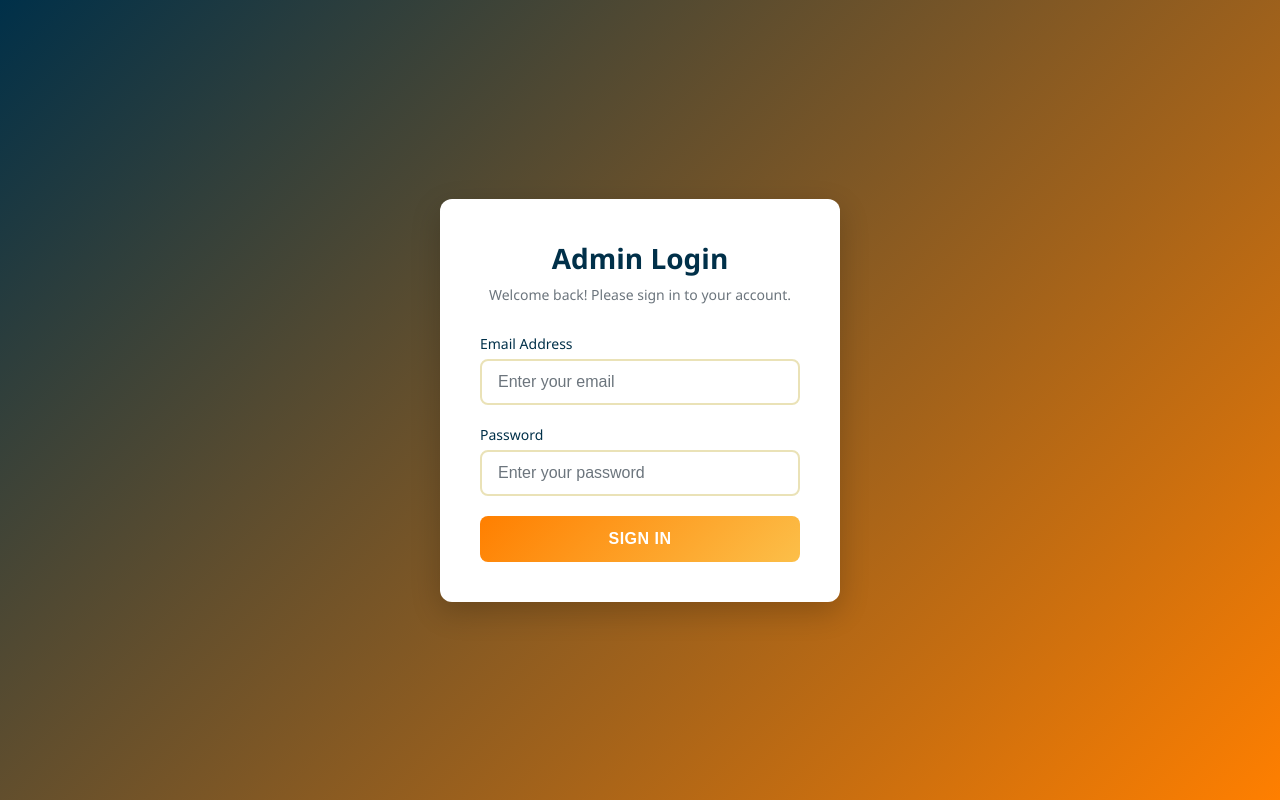
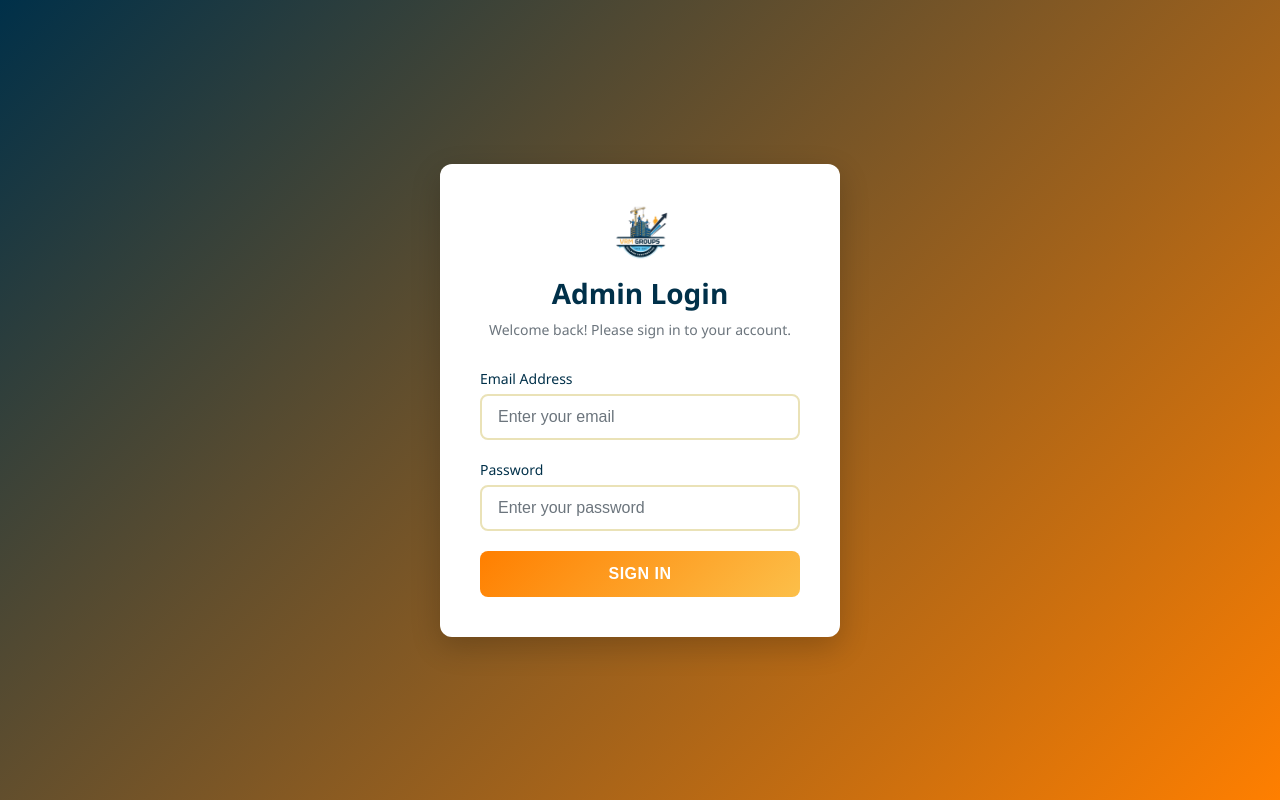
Before and after one commit to SpherenexLabs/construction, a React (Create React App) app: page / in a window 1280 px wide. Built offline with nearby package versions, Linux system fonts and the light colour scheme; no server answers.

Commit message:
Add files via upload

```diff
--- a/src/Dashboard.js
+++ b/src/Dashboard.js
@@ -81,12 +81,7 @@ const Dashboard = ({ user }) => {
 
               {showProfileMenu && (
                 <div className="profile-menu">
-                  <div className="profile-menu-item">
-                    <span>Profile Settings</span>
-                  </div>
-                  <div className="profile-menu-item">
-                    <span>Account Settings</span>
-                  </div>
+
                   <div className="profile-menu-divider"></div>
                   <button className="profile-menu-item logout-item" onClick={handleLogout}>
                     <span>Logout</span>
--- a/src/Login.css
+++ b/src/Login.css
@@ -37,6 +37,13 @@
 .login-header {
   text-align: center;
   margin-bottom: 30px;
+}
+
+.login-logo {
+  height: 58px;
+  width: auto;
+  display: block;
+  margin: 0 auto 12px;
 }
 
 .login-header h1 {
--- a/src/Login.js
+++ b/src/Login.js
@@ -28,6 +28,12 @@ const Login = () => {
     <div className="login-container">
       <div className="login-card">
         <div className="login-header">
+          <img
+            src={process.env.PUBLIC_URL + '/assests/vrm.png'}
+            alt="VRM Groups Logo"
+            className="login-logo"
+            loading="lazy"
+          />
           <h1>Admin Login</h1>
           <p>Welcome back! Please sign in to your account.</p>
         </div>
```
